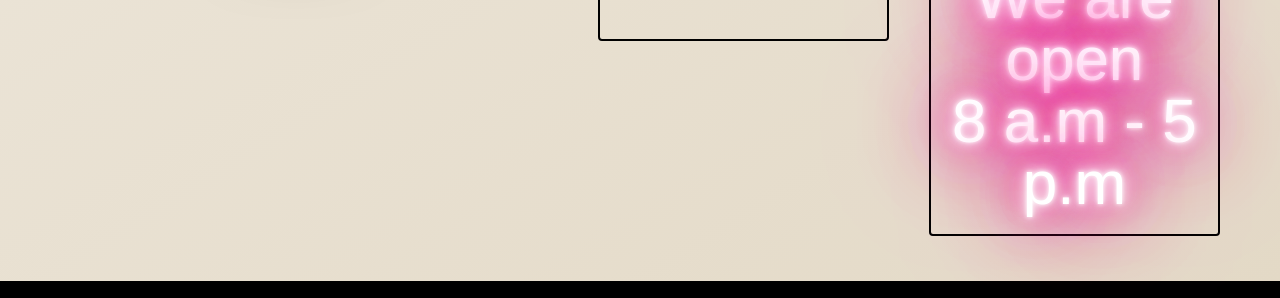
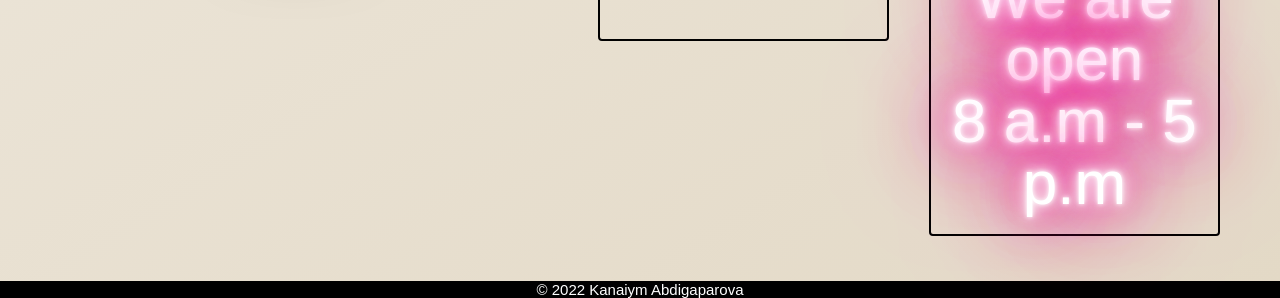
Before and after one commit to Kanaiym21/components_library, a plain HTML site: page index.html in a window 1280 px wide. Shown: the part 939-1237 px from the top of the page. Drawn offline with Linux system fonts and the light colour scheme; a web font is replaced by a local one.

Commit message:
changed the color of footer

```diff
--- a/css/style.css
+++ b/css/style.css
@@ -574,8 +574,8 @@ li a:hover {
 }
 
 .footer-text {
-  color: black;
-  font-size: 1.2rem;
+  color: white;
+  font-size: 1.5rem;
   text-align: center;
 }
 /*neon text effect*/
```
